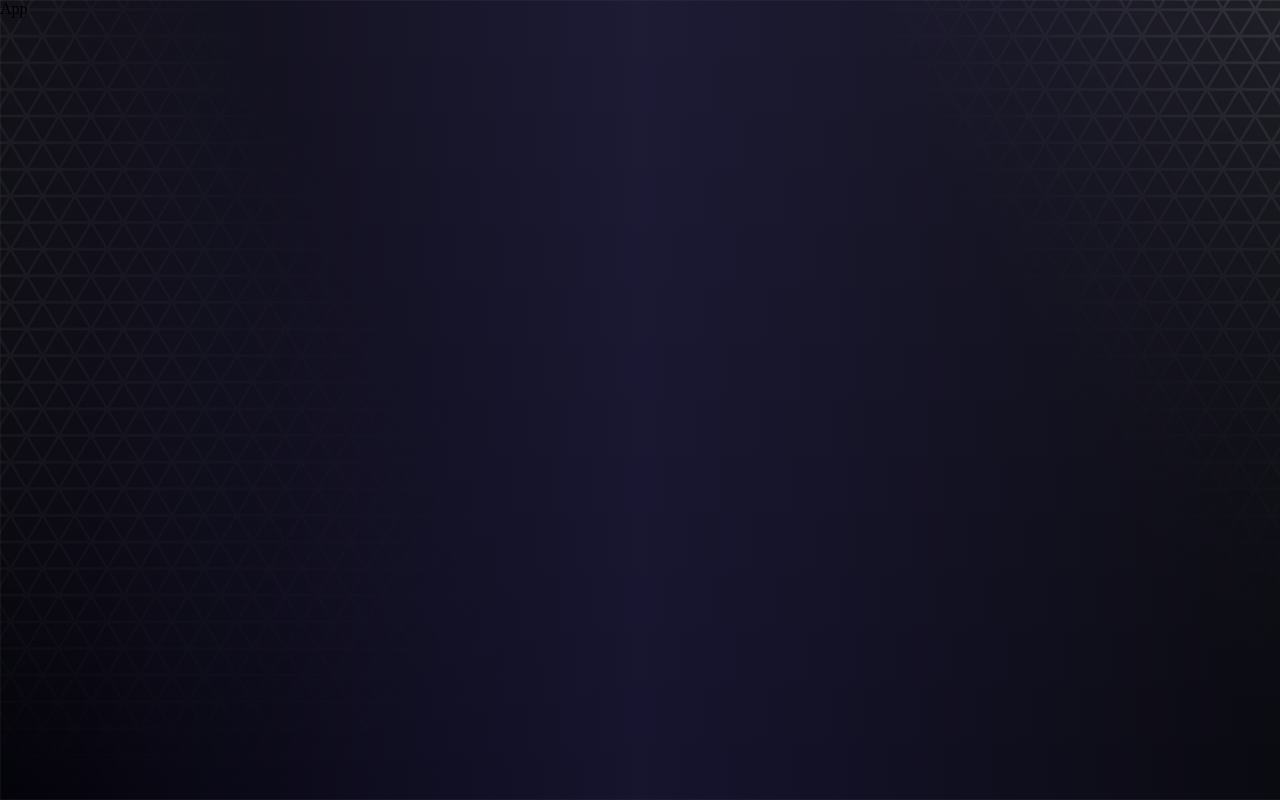
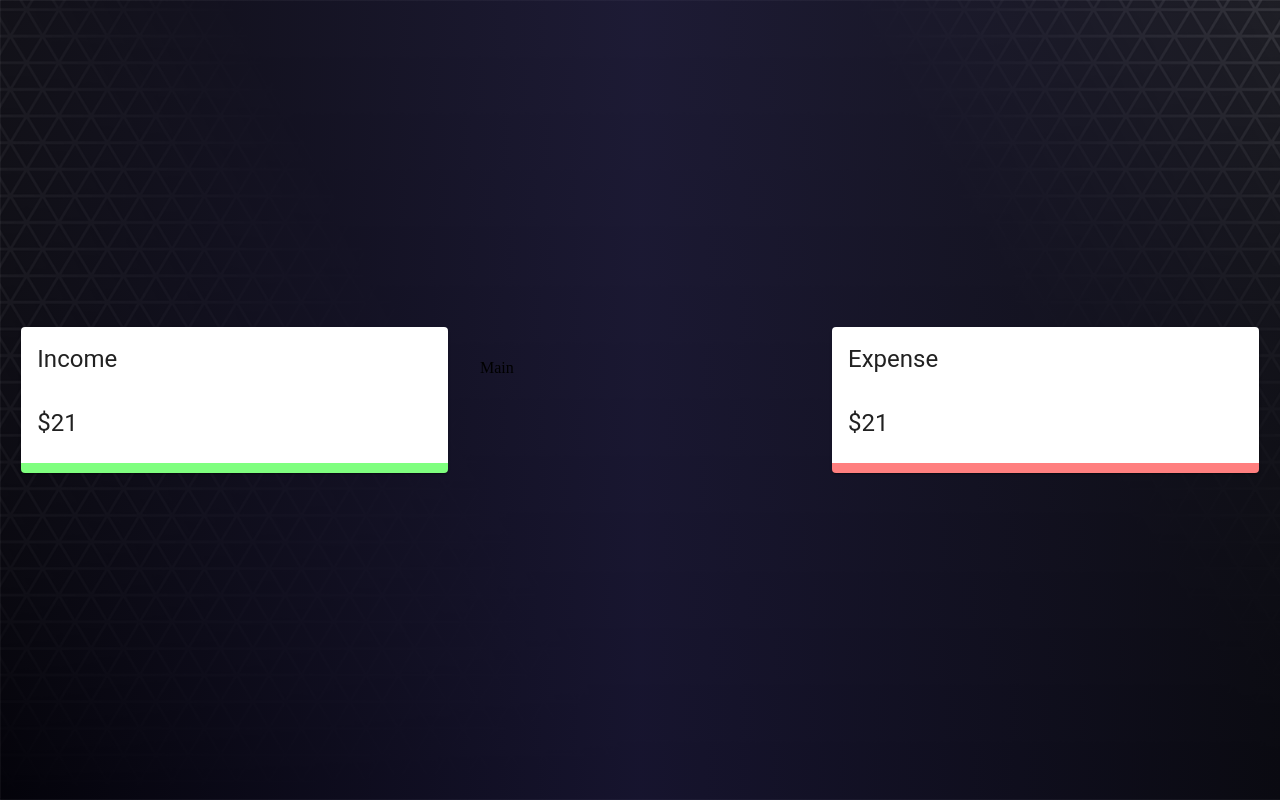
Before and after one commit to maksymsagadin/income-tracker, a React (Create React App) app: page / in a window 1280 px wide. Built offline with nearby package versions, Linux system fonts and the light colour scheme.

Commit message:
progress update

```diff
--- a/src/App.js
+++ b/src/App.js
@@ -1,8 +1,26 @@
 import React from 'react'
+import { Grid } from '@material-ui/core'
+
+import Details from './components/Details/Details'
+import useStyles from './styles'
 
 const App = () => {
+    const classes = useStyles()
     return (
-    <div>App</div>
+        <Grid className={classes.grid} container spacing={0} alignItems='center' justifyContent='center' style={{ height: '100vh' }}>
+            <Grid item xs={12} sm={4} className={classes.desktop}>
+                <Details title='Income' />
+            </Grid>
+            <Grid item xs={12} sm={3} className={classes.main}>
+                Main
+            </Grid>
+            <Grid item xs={12} sm={4} className={classes.mobile}>
+                <Details title='Income' />
+            </Grid>
+            <Grid item xs={12} sm={4} className={classes.last}>
+                <Details title='Expense' />
+            </Grid>
+        </Grid>
   )
 }
 
--- a/src/components/Details/Details.jsx
+++ b/src/components/Details/Details.jsx
@@ -4,14 +4,14 @@
 
 import useStyles from './styles.js'
 
-const Details = () => {
+const Details = ({ title }) => {
     const classes = useStyles()
     return (
-        <Card className={classes.income}>
-            <CardHeader title={"income"}/>
+        <Card className={title === 'Income' ? classes.income : classes.expense}>
+            <CardHeader title={title}/>
             <CardContent>
                 <Typography variant='h5'>$21</Typography>
-                <Doughnut data={'data'} />
+                {/* <Doughnut data={'data'} /> */}
             </CardContent>
         </Card>
     )
--- /dev/null
+++ b/src/components/Main/styles.js
@@ -0,0 +1,5 @@
+import { makeStyles } from "@material-ui/core"
+
+export default makeStyles(() => ({
+
+})}
--- /dev/null
+++ b/src/styles.js
@@ -0,0 +1,30 @@
+import { makeStyles } from '@material-ui/core/styles'
+
+export default makeStyles((theme) => ({
+  mobile: {
+    [theme.breakpoints.up('sm')]: {
+      display: 'none',
+    },
+  },
+  desktop: {
+    [theme.breakpoints.down('sm')]: {
+      display: 'none',
+    },
+  },
+  main: {
+    [theme.breakpoints.up('sm')]: {
+      paddingBottom: '5%',
+    },
+  },
+  last: {
+    [theme.breakpoints.down('sm')]: {
+      marginBottom: theme.spacing(3),
+      paddingBottom: '200px',
+    },
+  },
+  grid: {
+    '& > *': {
+      margin: theme.spacing(2),
+    },
+  },
+}))
```
Also changed, not shown: src/components/Main/Main.jsx (added, +16 -0 lines).
